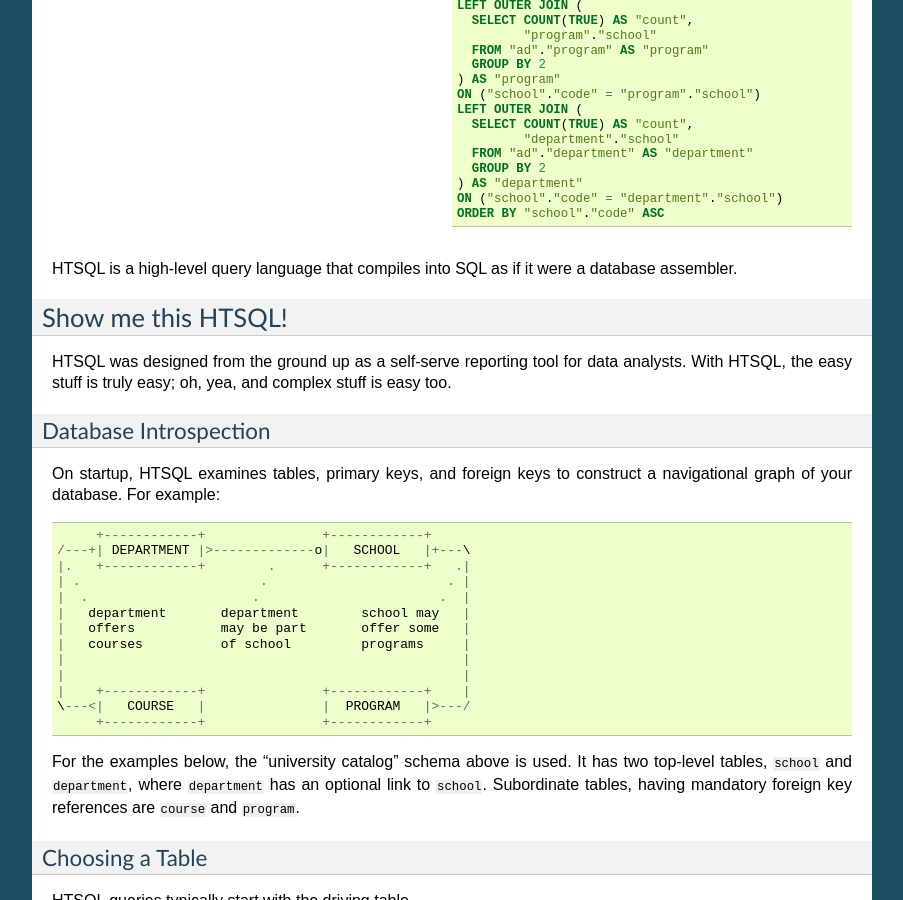
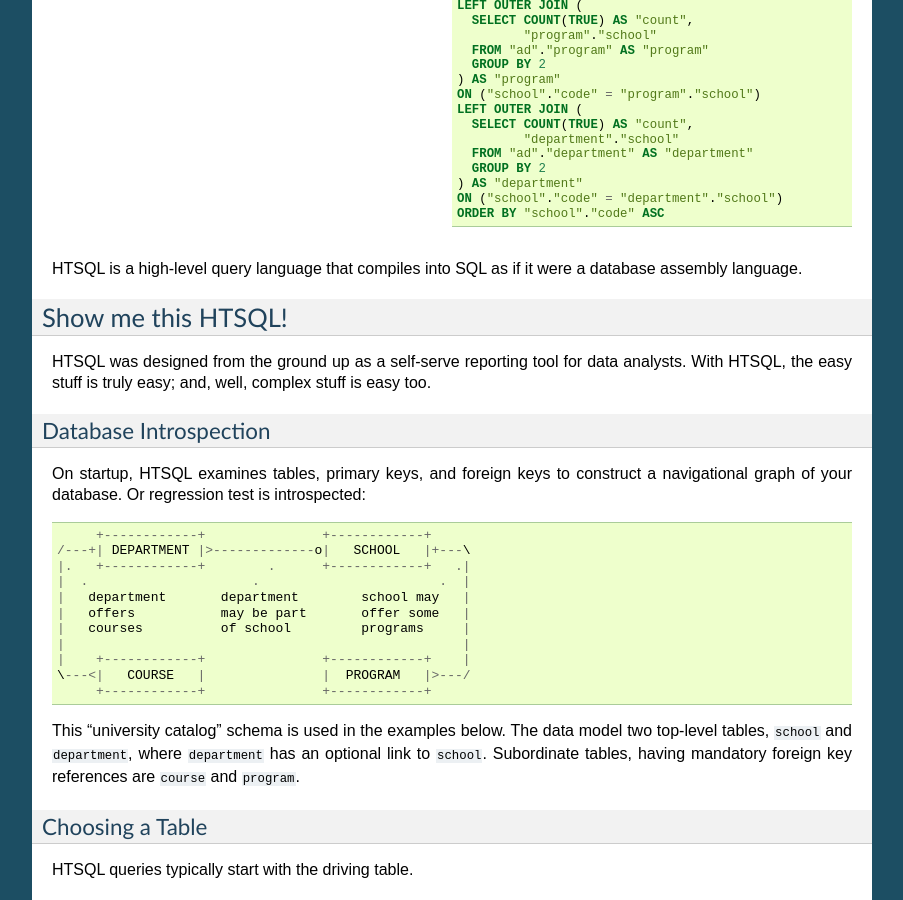
Before and after one commit to prometheusresearch/htsql, a Sphinx documentation site: the page built from doc/showcase.rst, in a window 1280 px wide and 900 px high, scrolled down 941 px. Shown: the whole window, without its empty margins (198-1101 px from the left). Built offline with Sphinx 7.4.7, drawn with Linux system fonts in a browser that asks for light colours; some of the changed text lies outside the part shown.

Commit message:
minor edits to showcase

```diff
--- a/doc/showcase.rst
+++ b/doc/showcase.rst
@@ -82,38 +82,37 @@
       ORDER BY "school"."code" ASC
 
 HTSQL is a high-level query language that compiles into SQL as if it
-were a database assembler.
+were a database assembly language.
 
 
 Show me this HTSQL!
 ===================
 
-HTSQL was designed from the ground up as a self-serve reporting tool for
-data analysts.  With HTSQL, the easy stuff is truly easy; oh, yea, and
-complex stuff is easy too.
+HTSQL was designed from the ground up as a self-serve reporting tool
+for data analysts.  With HTSQL, the easy stuff is truly easy; and,
+well, complex stuff is easy too.
 
 Database Introspection
 ----------------------
 
 On startup, HTSQL examines tables, primary keys, and foreign keys
-to construct a navigational graph of your database.  For example::
+to construct a navigational graph of your database.  Or regression
+test is introspected::
 
          +------------+               +------------+
     /---+| DEPARTMENT |>-------------o|   SCHOOL   |+---\
     |.   +------------+        .      +------------+   .|
-    | .                       .                       . |
     |  .                     .                       .  |
     |   department       department        school may   |
     |   offers           may be part       offer some   |
     |   courses          of school         programs     |
     |                                                   |
-    |                                                   |
     |    +------------+               +------------+    |
     \---<|   COURSE   |               |  PROGRAM   |>---/
          +------------+               +------------+
 
-For the examples below, the "university catalog" schema above is used.
-It has two top-level tables, ``school`` and ``department``, where
+This "university catalog" schema is used in the examples below.  The
+data model two top-level tables, ``school`` and ``department``, where
 ``department`` has an optional link to ``school``.  Subordinate tables,
 having mandatory foreign key references are ``course`` and ``program``.
 
@@ -353,7 +351,6 @@
 
 HTSQL is a common language usable by software developers, data analysts,
 database administrators, and even business users.
-
 
 What's up Next?
 ===============
```
Also changed, not shown: other parts of doc/showcase.rst (+1 -2 lines).
